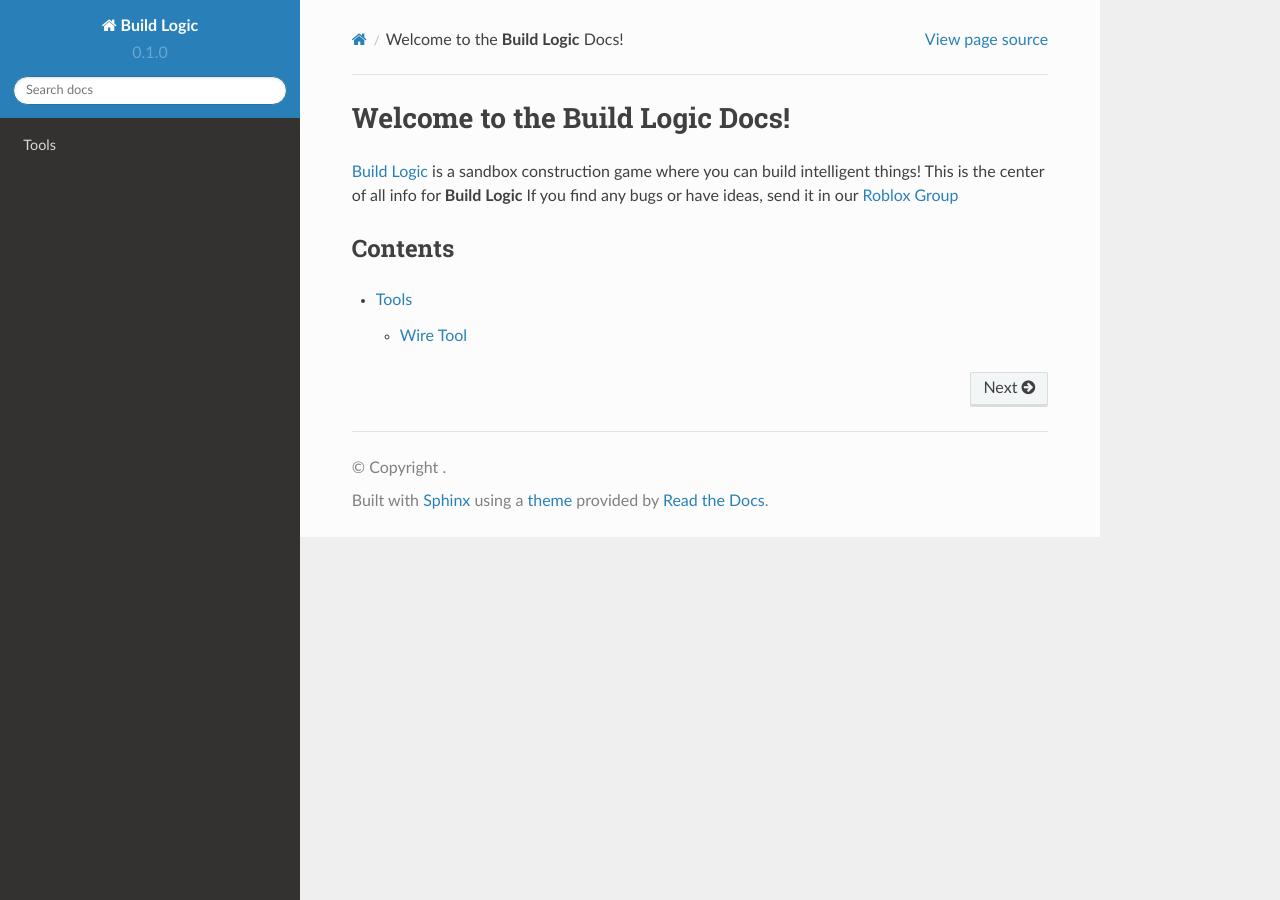
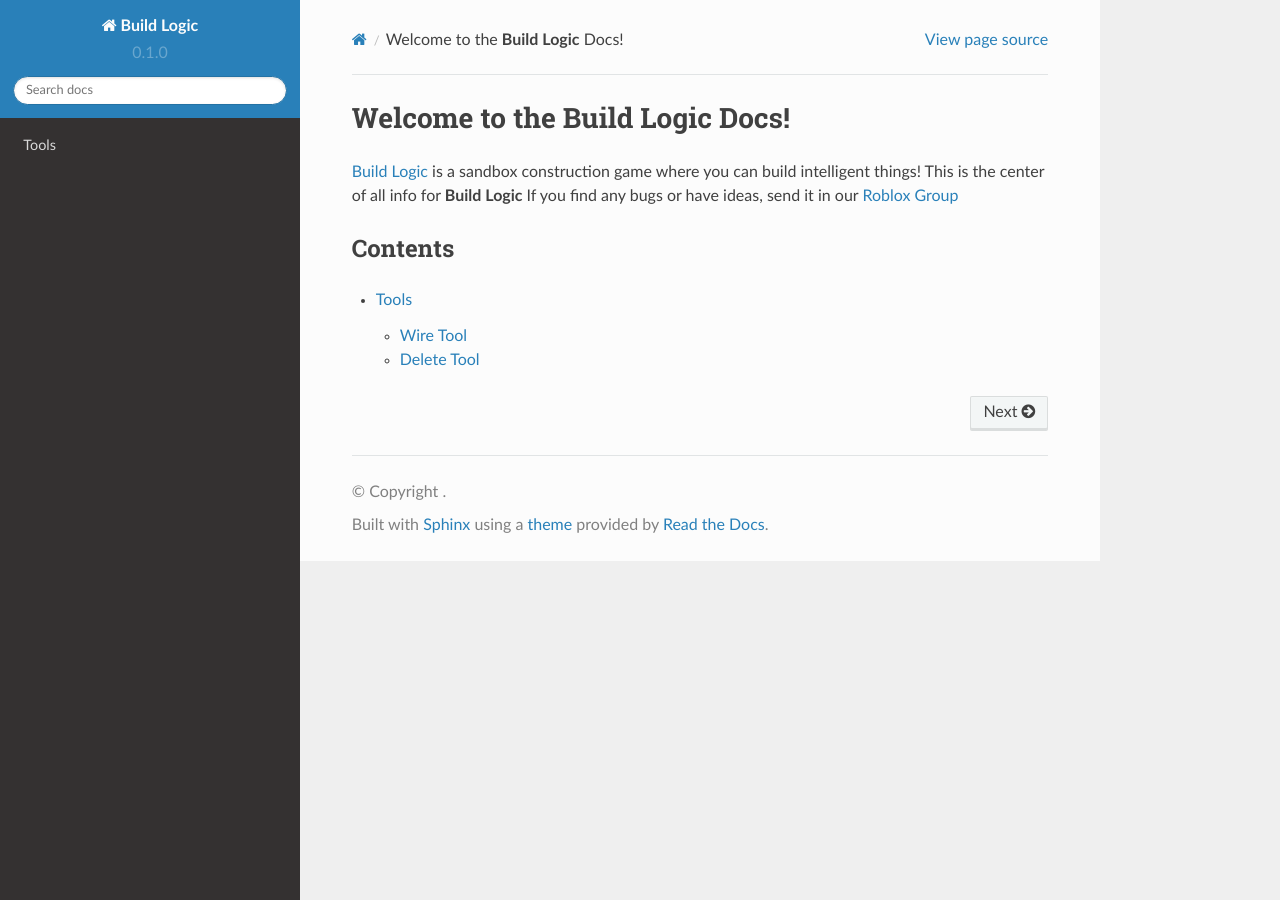
Before and after one commit to BuildLogicDocs/Build-Logic-Documentation, a Sphinx documentation site: the page built from docs/source/index.rst, in a window 1280 px wide. Built offline with Sphinx 7.4.7 and the Read the Docs theme 2.0.0, drawn with Linux system fonts in a browser that asks for light colours.

Commit message:
Update tools.rst

```diff
--- a/docs/source/tools.rst
+++ b/docs/source/tools.rst
@@ -11,6 +11,16 @@
 
 .. image:: /images/tools/addWire.gif
 
+
 To remove a wire, just press and hold on one of the connected pins.
 
 .. image:: /images/tools/removeWire.gif
+
+
+Delete Tool
+-----------
+
+Test
+
+### Delete
+Test
```
